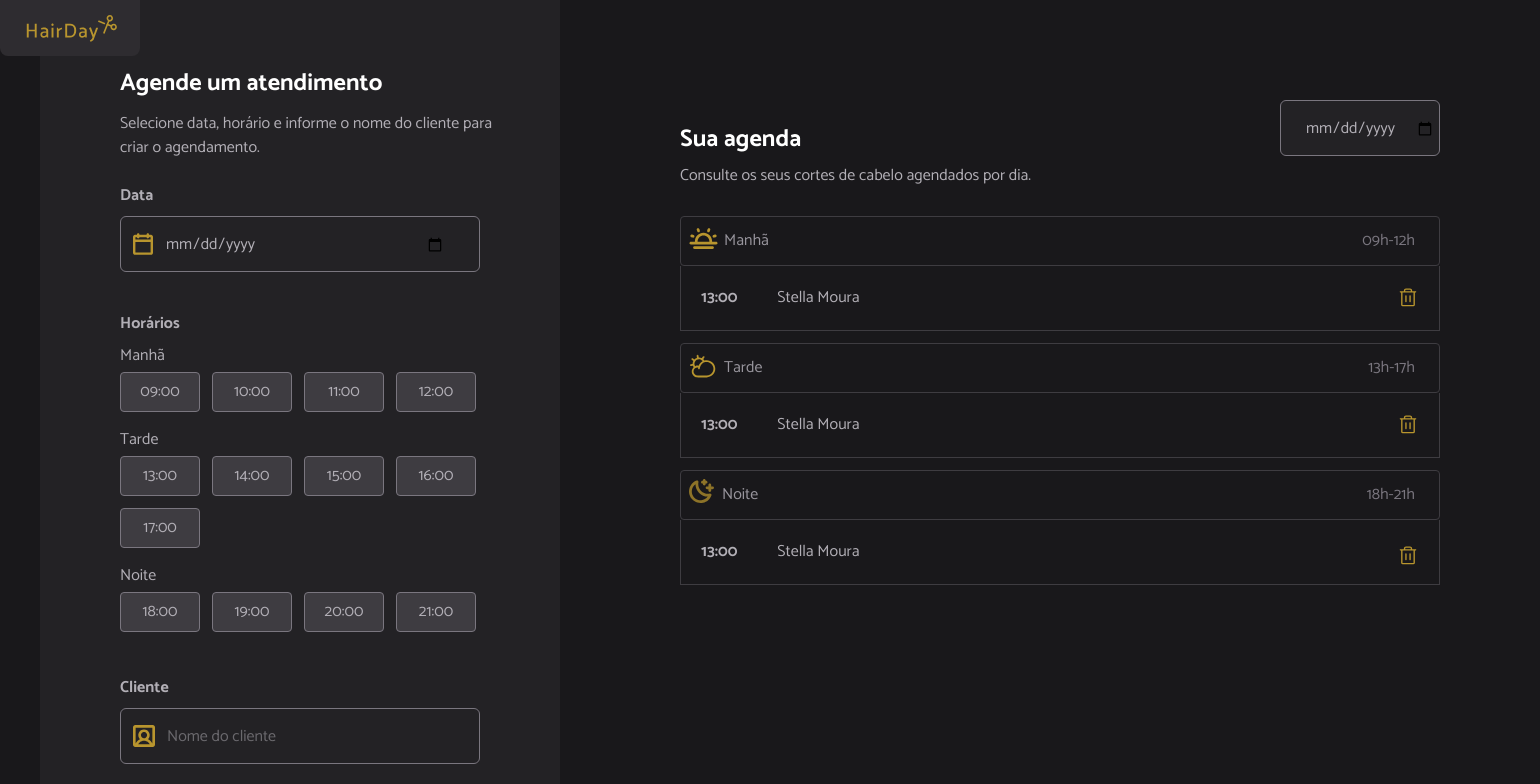
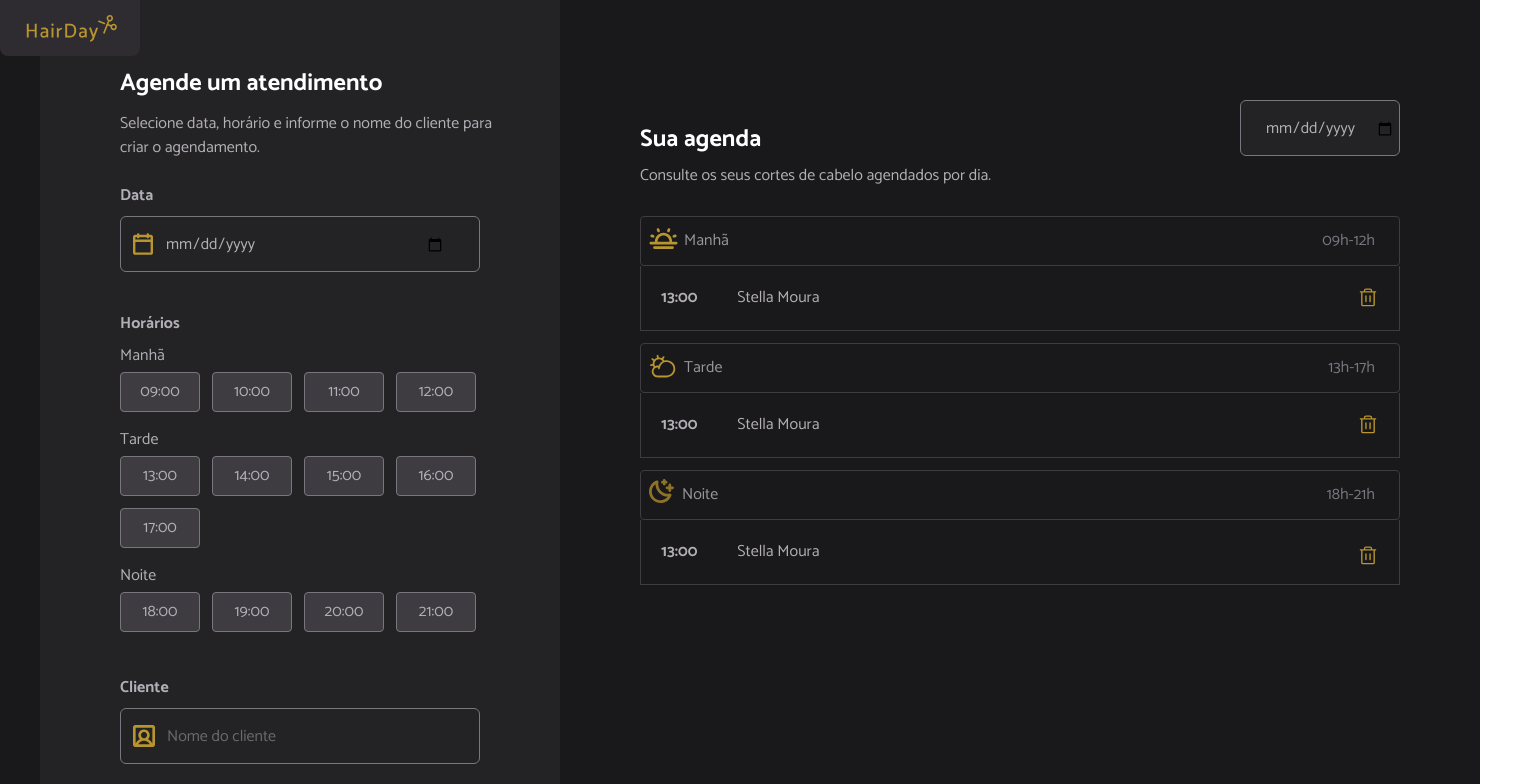
Before and after one commit to gisnarag/Projeto-HairDayReact, a React (Vite) app in the folder HairDay/: page / in a window 1280 px wide. Shown: the top 784 px of the page, 1540 px wide, since content can reach past the window. Built offline with nearby package versions, Linux system fonts and the light colour scheme.

Commit message:
ajeitei a margem

```diff
--- a/HairDay/src/App.tsx
+++ b/HairDay/src/App.tsx
@@ -24,7 +24,7 @@ export default function App() {
         <Logo />
       </header>
 
-      <div className="flex gap-30 bg-gray-800">
+      <div className="flex gap-20 bg-gray-800">
 
         <section className="bg-gray-700 w-150 ml-10 px-10 h-220">
           <Text as="h1" appearance="inverse" variant="page-title" className="space-y-2 flex flex-col w-100 mt-18 ml-10">
@@ -76,7 +76,7 @@ export default function App() {
 
         <aside className="bg-gray-800 flex-col">
 
-          <div className="bg-gray-800 flex flex-row-reverse mr-25">
+          <div className="bg-gray-800 flex flex-row-reverse mr-20">
 
             <ContainerStyle variant="sm" className="ml-auto mt-25 bg-gray-700">
               <Icon svg={CalendarIcon} className=" fill-yellow"></Icon>
@@ -92,7 +92,7 @@ export default function App() {
             </div>
           </div>
 
-          <ul className="bg-gray-800 mt-7 mr-25">
+          <ul className="bg-gray-800 mt-7 mr-20">
             <ContainerStyle className=" bg-gray-800 border border-gray-500 border-b-gray-500">
               <div className="flex px-2 gap-1.5">
                 <Icon svg={DayIcon} className="fill-yellow mt-2"></Icon>
```
